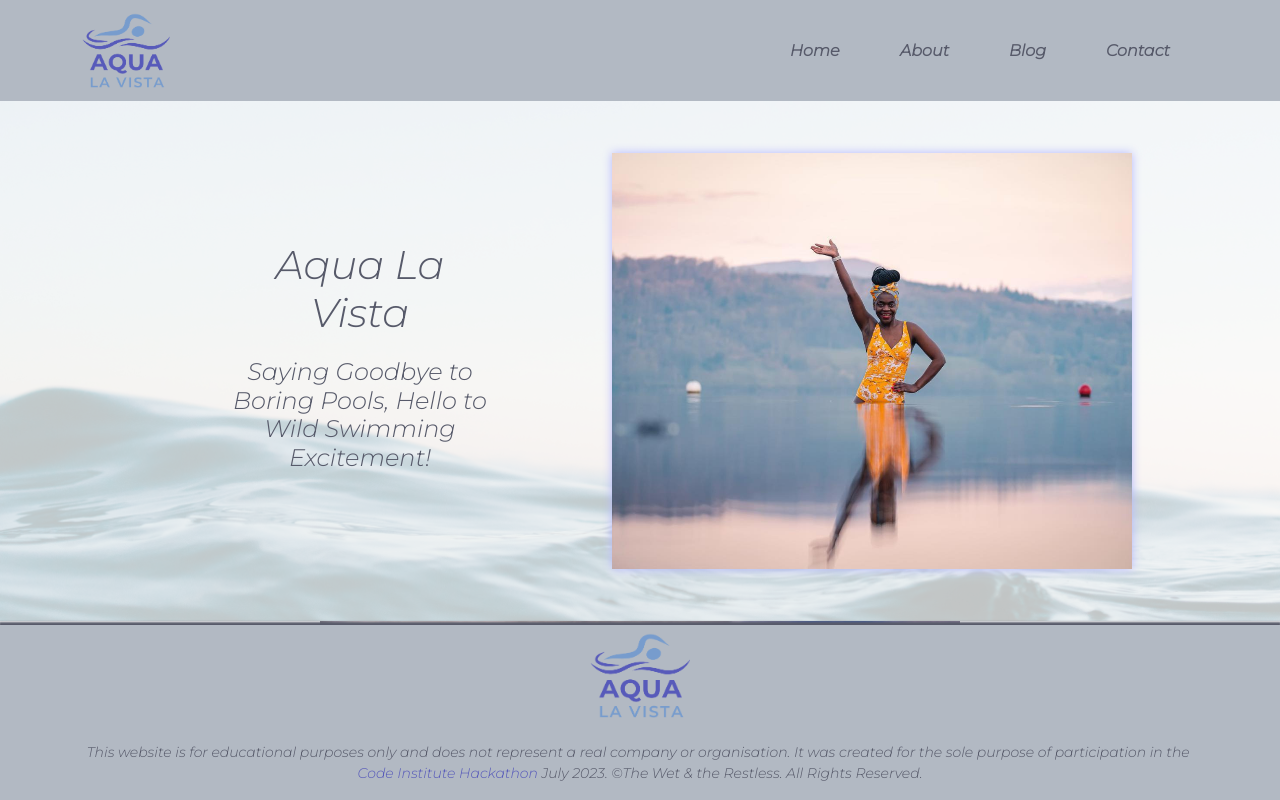
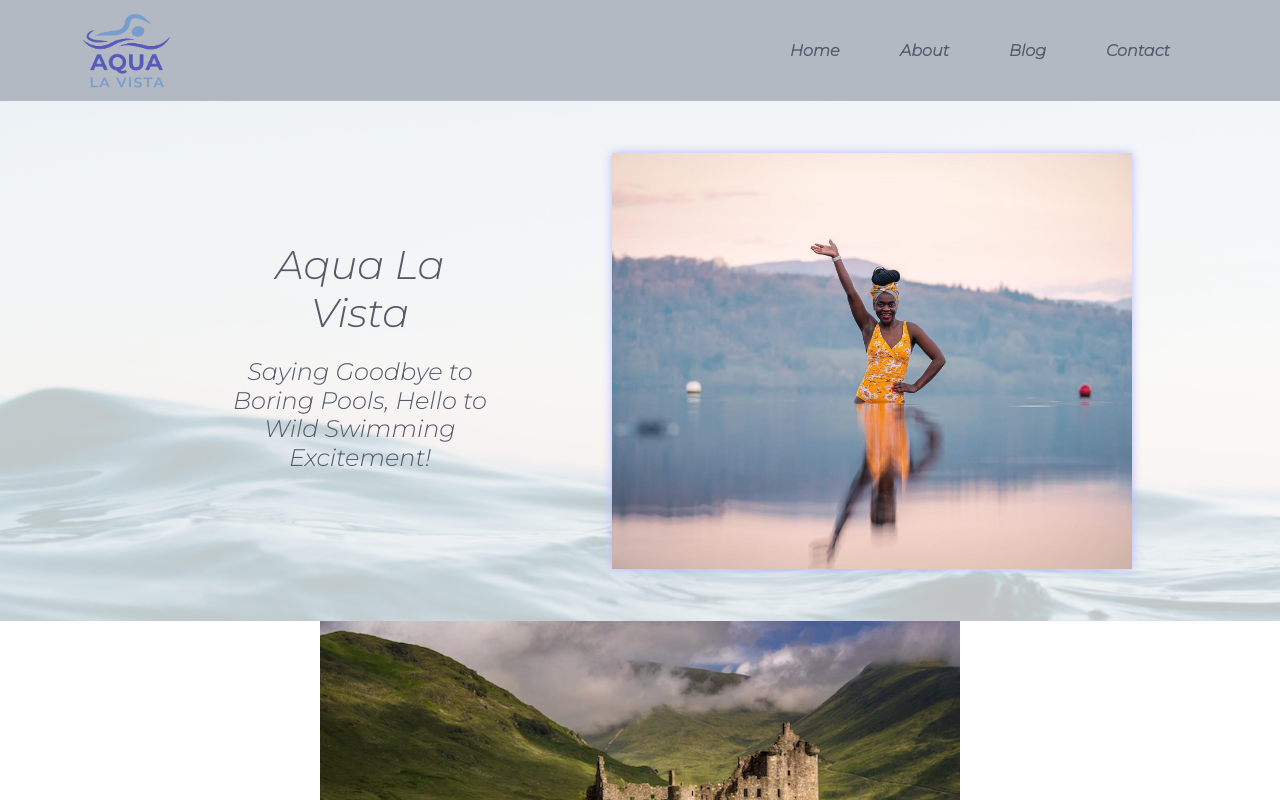
Before and after one commit to Ant2210/aqua-la-vista, a React (Create React App) app: page / in a window 1280 px wide. Shown: the top 800 px of the page. Built offline with nearby package versions, Linux system fonts and the light colour scheme; some icons are missing.

Commit message:
Fix footer

```diff
--- a/src/components/Footer.js
+++ b/src/components/Footer.js
@@ -11,7 +11,7 @@ import {
 
 const Footer = () => {
     return (
-        <footer className="fixed-bottom">
+        <footer className="container-fluid">
             <Row>
                 <Col xs={4} className="text-center pt-2">
                     <ul className="row list-unstyled">
```
